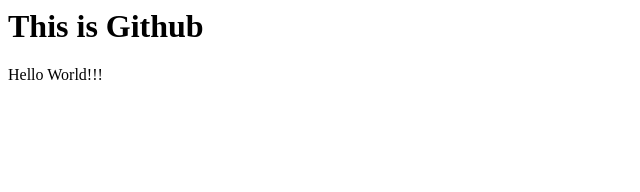
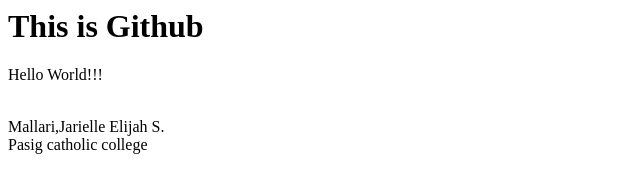
Before and after one commit to JABBBIEEZ/IT-101_MALLARI, a plain HTML site: page index.html in a window 1280 px wide. Shown: the whole page, without its empty margins (0-640 px from the left). Drawn offline with Linux system fonts and the light colour scheme.

Commit message:
Update index.html

```diff
--- a/index.html
+++ b/index.html
@@ -4,5 +4,9 @@
 </head>
 <body>
 <p>Hello World!!!</p>
+  <br>
+   Mallari,Jarielle Elijah S.
+  <br>
+   Pasig catholic college
 </body>
 </html>
```
